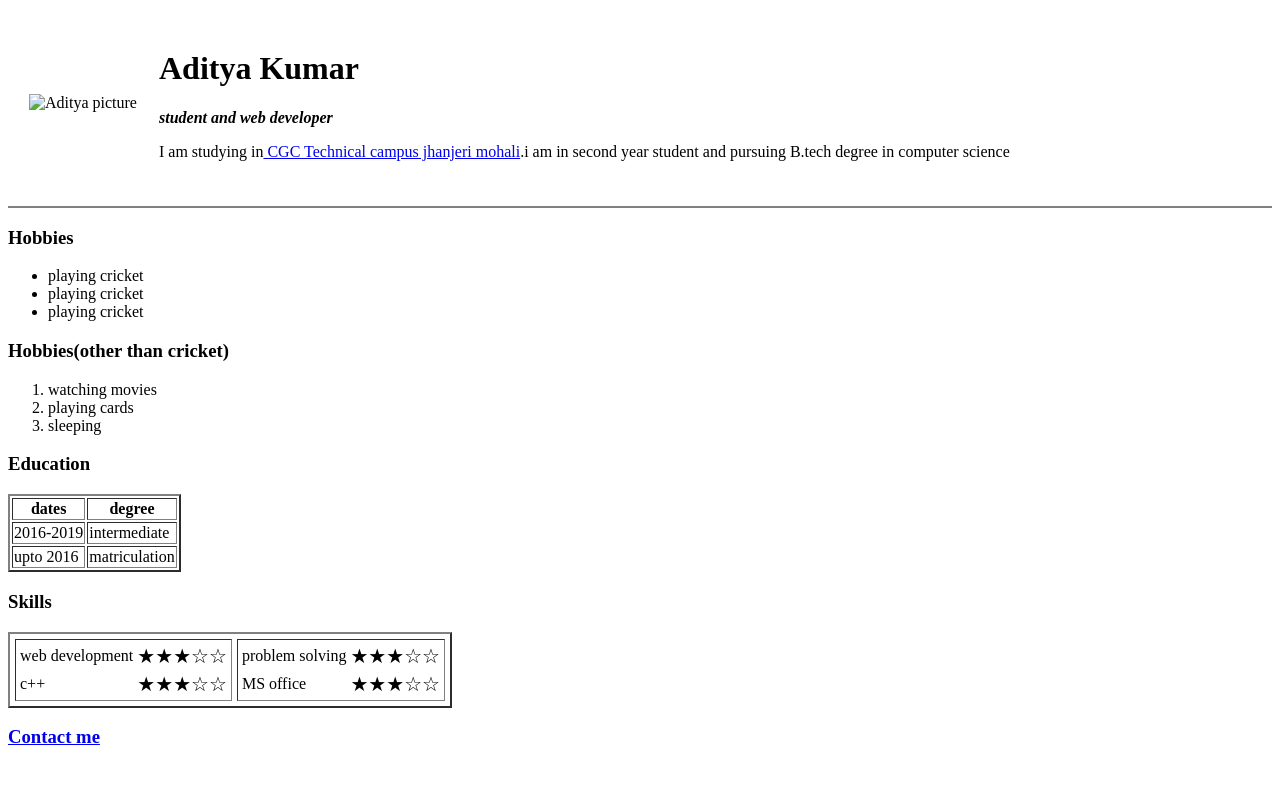
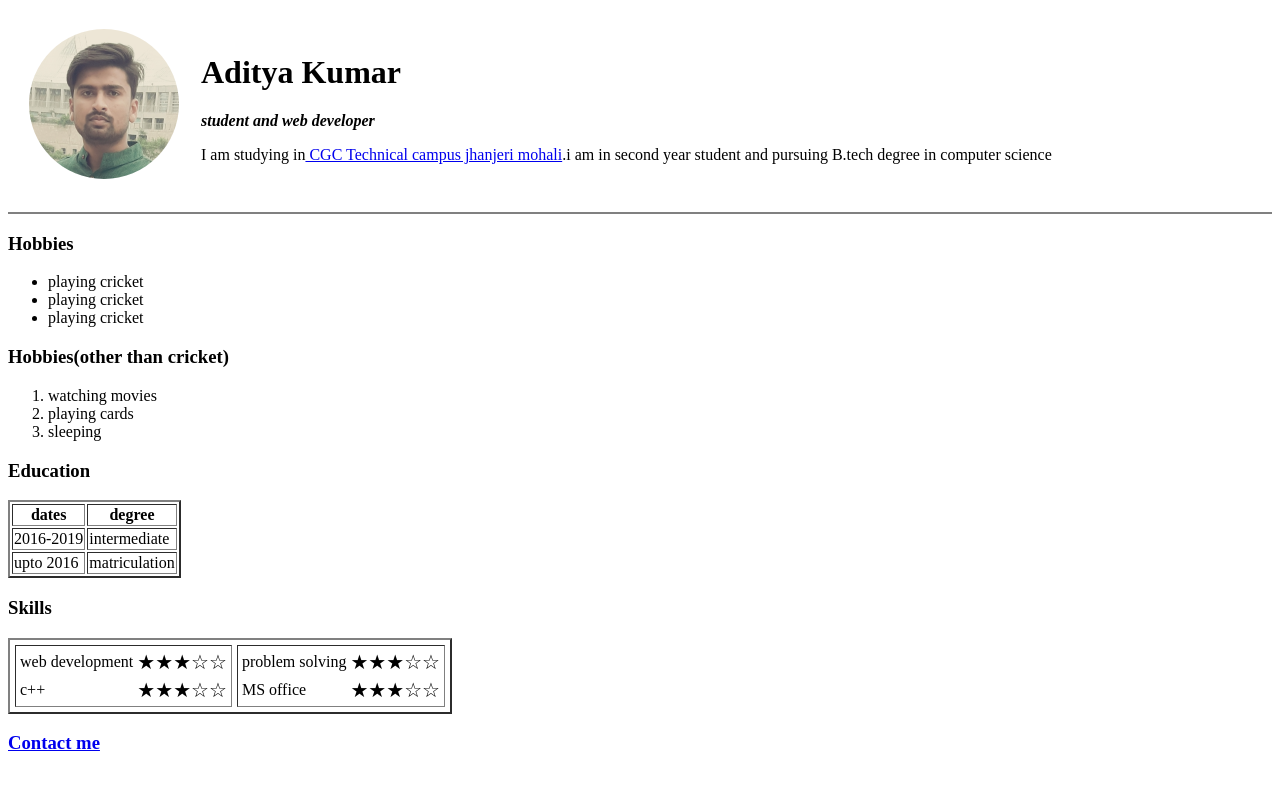
Before and after one commit to aditya6nov/my-site, a plain HTML site: page index.html in a window 1280 px wide. Drawn offline with Linux system fonts and the light colour scheme.

Commit message:
index images

```diff
--- a/index.html
+++ b/index.html
@@ -17,7 +17,7 @@
     <table cellspacing="20">
         <tr>
         <td>
-            <img src="images/my_pic.png" alt="Aditya picture" height="150">
+            <img src="my_pic.png" alt="Aditya picture" height="150">
         </td>
         <td>
                 <h1>Aditya Kumar</h1>
```
